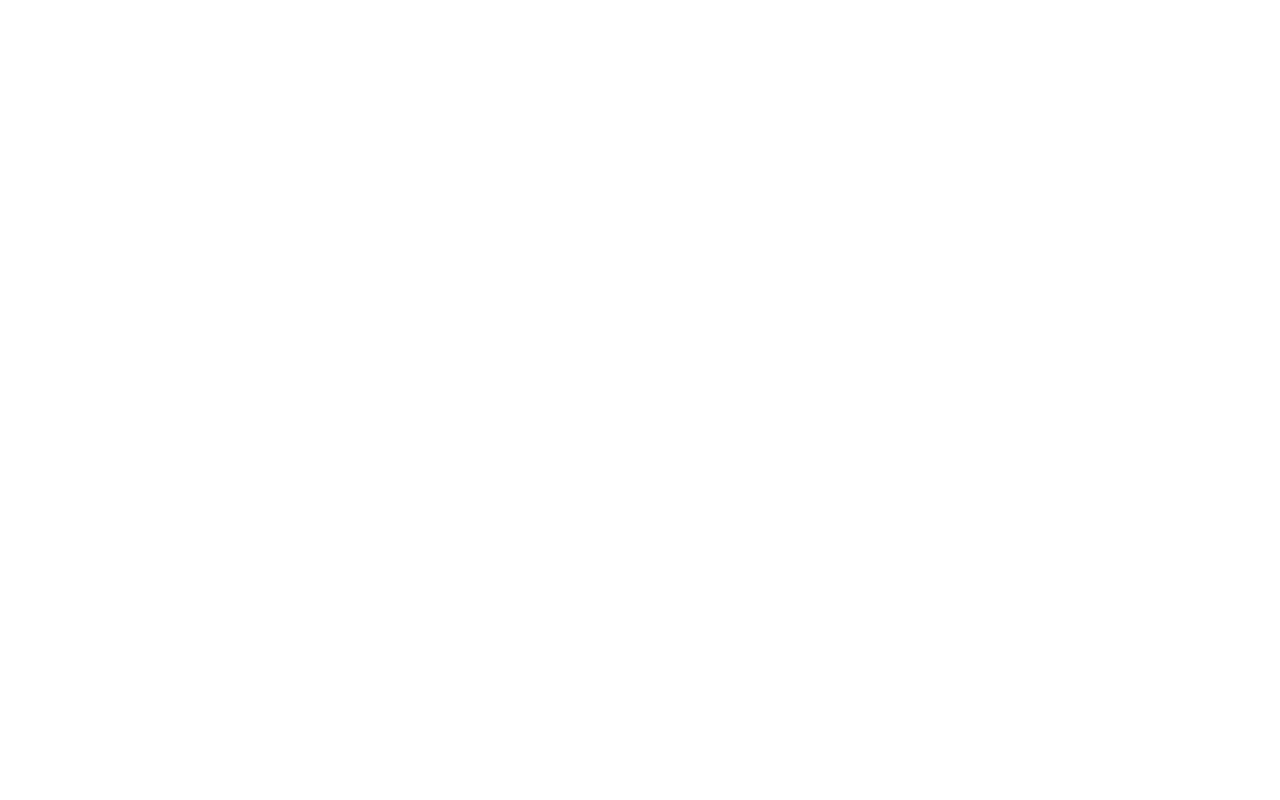
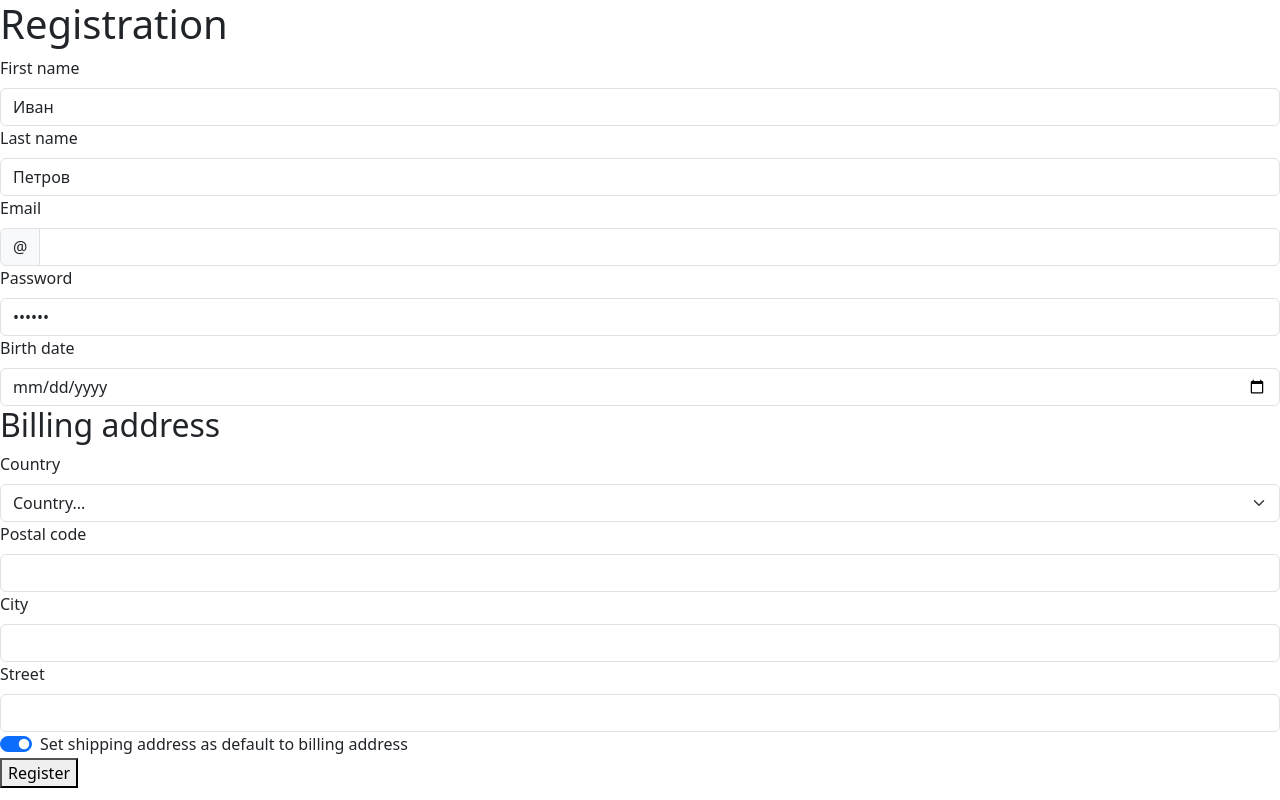
Before and after one commit to DonStacky/ecommerce-application, a website built with webpack: page public/index.html in a window 1280 px wide. Built offline with nearby package versions, Linux system fonts and the light colour scheme.

Commit message:
feat: create registration form template

```diff
--- a/public/index.html
+++ b/public/index.html
@@ -6,5 +6,122 @@
     <meta name="viewport" content="width=device-width, initial-scale=1.0" />
     <title>Ecommerce Application</title>
   </head>
-  <body></body>
+  <body>
+    <form class="registration-form needs-validation" novalidate>
+      <h1 class="form-header">Registration</h1>
+      <div class="form-field">
+        <label for="firstName" class="form-label">First name</label>
+        <input type="text" class="form-control" id="firstName" value="Иван">
+        <div class="invalid-feedback">
+          Все хорошо!
+        </div>
+      </div>
+      <div class="form-field">
+        <label for="lastName" class="form-label">Last name</label>
+        <input type="text" class="form-control" id="lastName" value="Петров">
+        <div class="invalid-feedback">
+          Все хорошо!
+        </div>
+      </div>
+      <div class="form-field">
+        <label for="email" class="form-label">Email</label>
+        <div class="input-group has-validation">
+          <span class="input-group-text" id="inputGroupPrepend">@</span>
+          <input type="text" class="form-control" id="email" aria-describedby="inputGroupPrepend">
+          <div class="invalid-feedback">
+            Пожалуйста, выберите имя пользователя.
+          </div>
+        </div>
+      </div>
+      <div class="form-field">
+        <label for="password" class="form-label">Password</label>
+        <input type="password" class="form-control" id="password" value="Петров">
+        <div class="invalid-feedback">
+          Все хорошо!
+        </div>
+      </div>
+      <div class="form-field">
+        <label for="birthDate" class="form-label">Birth date</label>
+        <input type="date" class="form-control" id="birthDate">
+        <div class="invalid-feedback">
+          Все хорошо!
+        </div>
+      </div>
+      <h2 class="address-header"> Billing address</h2>
+      <div class="form-field">
+        <label for="country" class="form-label">Country</label>
+        <select class="form-select" id="country">
+          <option selected disabled value="">Country...</option>
+          <option>...</option>
+        </select>
+        <div class="invalid-feedback">
+          Please select a valid state.
+        </div>
+      </div>
+      <div class="form-field">
+        <label for="postalCode" class="form-label">Postal code</label>
+        <input type="text" class="form-control" id="postalCode">
+        <div class="invalid-feedback">
+          Все хорошо!
+        </div>
+      </div>
+      <div class="form-field">
+        <label for="city" class="form-label">City</label>
+        <input type="text" class="form-control" id="city">
+        <div class="invalid-feedback">
+          Все хорошо!
+        </div>
+      </div>
+      <div class="form-field">
+        <label for="street" class="form-label">Street</label>
+        <input type="text" class="form-control" id="street">
+        <div class="invalid-feedback">
+          Все хорошо!
+        </div>
+      </div>
+      <div class="form-field form-check form-switch">
+        <input class="form-check-input" type="checkbox" id="flexSwitchCheckChecked" checked data-bs-toggle="collapse" data-bs-target="#collapseExample" aria-expanded="false" aria-controls="collapseExample">
+        <label class="form-check-label" for="flexSwitchCheckChecked">Set shipping address as default to billing address</label>
+      </div>
+      <div class="collapse" id="collapseExample">
+
+
+        <h2 class="address-header"> Shipping address</h2>
+      <div class="form-field">
+        <label for="country" class="form-label">Country</label>
+        <select class="form-select" id="country">
+          <option selected disabled value="">Country...</option>
+          <option>...</option>
+        </select>
+        <div class="invalid-feedback">
+          Please select a valid state.
+        </div>
+      </div>
+      <div class="form-field">
+        <label for="postalCode" class="form-label">Postal code</label>
+        <input type="text" class="form-control" id="postalCode">
+        <div class="invalid-feedback">
+          Все хорошо!
+        </div>
+      </div>
+      <div class="form-field">
+        <label for="city" class="form-label">City</label>
+        <input type="text" class="form-control" id="city">
+        <div class="invalid-feedback">
+          Все хорошо!
+        </div>
+      </div>
+      <div class="form-field">
+        <label for="street" class="form-label">Street</label>
+        <input type="text" class="form-control" id="street">
+        <div class="invalid-feedback">
+          Все хорошо!
+        </div>
+      </div>
+
+
+      </div>
+        <button class="submit-button" type="submit">Register</button>
+    </form>
+  </body>
 </html>
```
